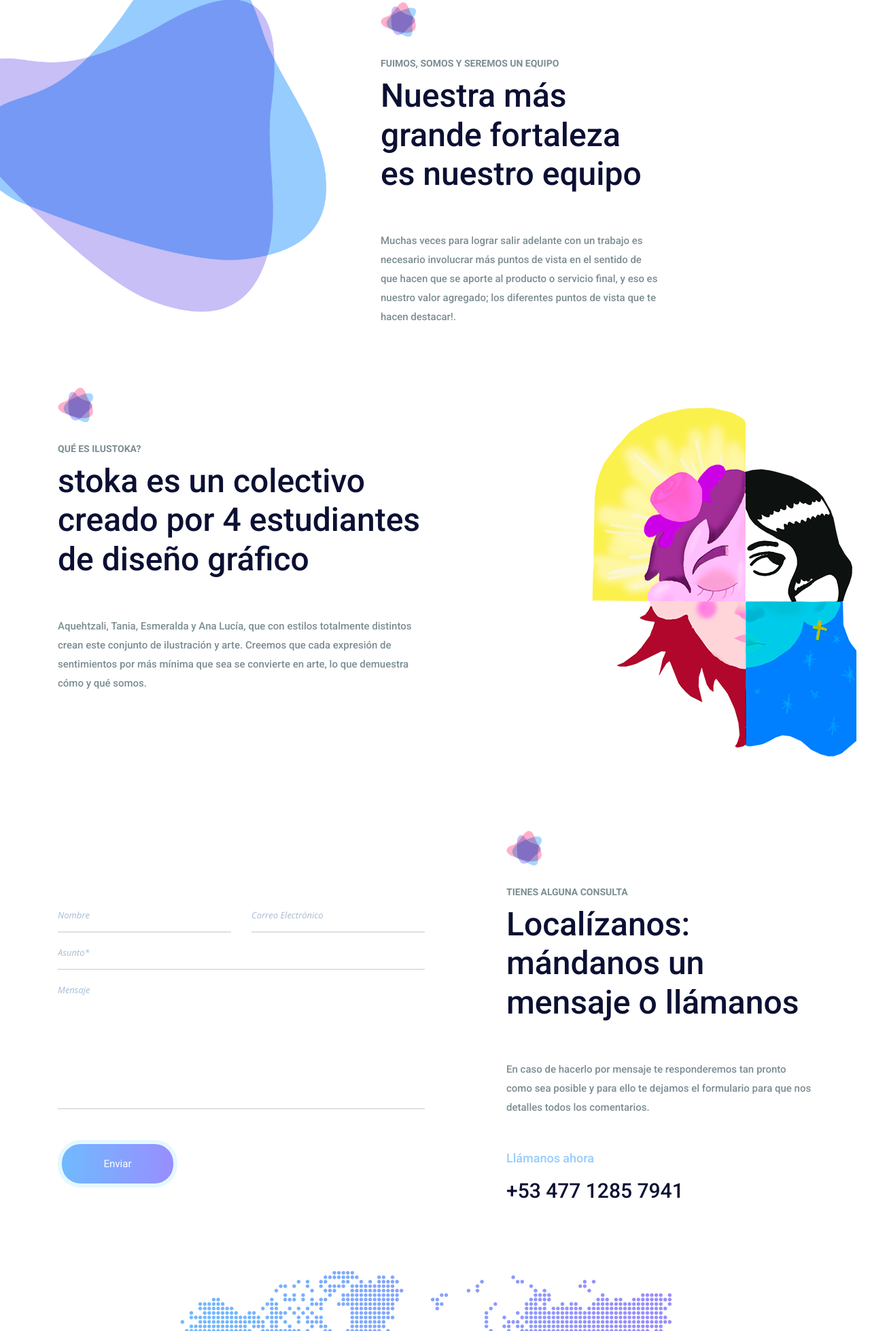
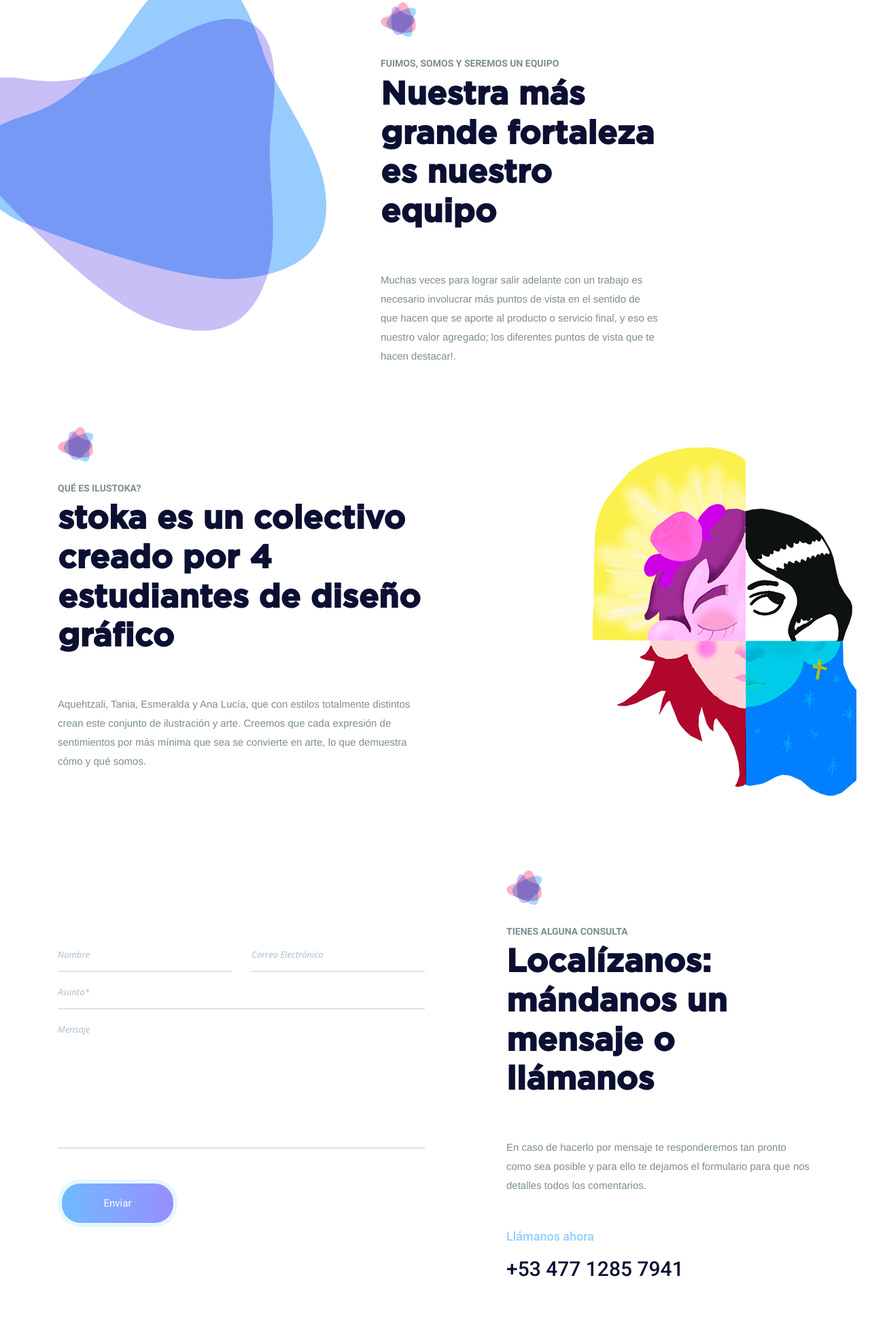
Before and after one commit to cvaldezissc/ilustoka, a plain HTML site: page index.html in a window 1280 px wide. Shown: the part 1323-3281 px from the top of the page at 68% size. Drawn offline with nearby package versions, Linux system fonts and the light colour scheme.

Commit message:
Custom font added

```diff
--- a/css/style.css
+++ b/css/style.css
@@ -228,6 +228,13 @@ i:before {
   src: url('../fonts/GothamBold.otf');
 }
 
+@font-face{
+  font-family: 'Helvetica';
+  src: url('/fonts/HelveticaLt.ttf');
+}
+
+
+
 .main_menu_area .navbar .navbar-nav li a {
   font-size: 15px;
 
@@ -243,6 +250,13 @@ i:before {
   -webkit-transition: all 400ms linear 0s;
   -o-transition: all 400ms linear 0s;
   transition: all 400ms linear 0s;
+}
+
+p{
+  font-family: 'Helvetica';
+  src: url("/fonts/HelveticaLt.ttf");
+  font-size: 36px;
+  font-weight: bold;
 }
 
 .main_menu_area .navbar .navbar-nav li:last-child {
--- a/index.html
+++ b/index.html
@@ -113,7 +113,8 @@
             <div class="c_title">
                 <img src="img/icon/title-icon.png" alt="">
                 <h6>Creemos juntos</h6>
-                <h2>Las diferencias son las que nos unen</h2>
+                <h2 style="font-family: 'Gotham'; src:url('/fonts/GothamBold.otf'); font-weight: bold;">Las diferencias
+                    son las que nos unen</h2>
             </div>
             <!-- <div class="row feature_inner">
                 <div class="col-lg-4 col-sm-6">
@@ -204,9 +205,13 @@
                     <div class="l_title">
                         <img src="img/icon/title-icon.png" alt="">
                         <h6>Fuimos, Somos y Seremos un equipo</h6>
-                        <h2>Nuestra m&aacute;s grande fortaleza es nuestro equipo</h2>
+                        <h2 style="font-family: 'Gotham'; src:url('/fonts/GothamBold.otf'); font-weight: bold;">Nuestra
+                            m&aacute;s grande fortaleza es nuestro equipo</h2>
                     </div>
-                    <p>Muchas veces para lograr salir adelante con un trabajo es necesario involucrar m&aacute;s puntos
+                    <p style="font-family: 'Helvetica'; src:url('/fonts/HelveticaLt.ttf');">Muchas veces para lograr
+                        salir
+                        adelante con un trabajo es necesario involucrar
+                        m&aacute;s puntos
                         de vista en el sentido de que hacen que se aporte al producto o servicio final, y eso es nuestro
                         valor agregado; los diferentes puntos de vista que te hacen destacar!. </p>
                 </div>
@@ -227,9 +232,11 @@
                         <div class="l_title">
                             <img src="img/icon/title-icon.png" alt="">
                             <h6>Qu&eacute; es Ilustoka?</h6>
-                            <h2>stoka es un colectivo creado por 4 estudiantes de dise&ntilde;o gr&aacute;fico</h2>
+                            <h2 style="font-family: 'Gotham'; src:url('/fonts/GothamBold.otf'); font-weight: bold;">
+                                stoka es un colectivo creado por 4 estudiantes de dise&ntilde;o gr&aacute;fico</h2>
                         </div>
-                        <p>Aquehtzali, Tania, Esmeralda y Ana Luc&iacute;a, que con estilos totalmente distintos crean
+                        <p style="font-family: 'Helvetica'; src:url('/fonts/HelveticaLt.ttf');">Aquehtzali, Tania,
+                            Esmeralda y Ana Luc&iacute;a, que con estilos totalmente distintos crean
                             este conjunto de ilustraci&oacute;n y arte. Creemos que cada expresi&oacute;n de
                             sentimientos por m&aacute;s m&iacute;nima que sea se convierte en arte, lo que demuestra
                             c&oacute;mo y qu&eacute; somos.</p>
@@ -309,9 +316,12 @@
                         <div class="l_title">
                             <img src="img/icon/title-icon.png" alt="">
                             <h6>Tienes alguna consulta</h6>
-                            <h2>Local&iacute;zanos: m&aacute;ndanos un mensaje o ll&aacute;manos</h2>
+                            <h2 style="font-family: 'Gotham'; src:url('/fonts/GothamBold.otf'); font-weight: bold;">
+                                Local&iacute;zanos: m&aacute;ndanos un mensaje o ll&aacute;manos</h2>
                         </div>
-                        <p>En caso de hacerlo por mensaje te responderemos tan pronto como sea posible y para ello te
+                        <p style="font-family: 'Helvetica'; src:url('/fonts/HelveticaLt.ttf'); font-weight: lighter;">En
+                            caso de hacerlo por
+                            mensaje te responderemos tan pronto como sea posible y para ello te
                             dejamos el formulario para que nos detalles todos los comentarios.</p>
                         <a href="#">
                             <h5>Ll&aacute;manos ahora</h5>
```
